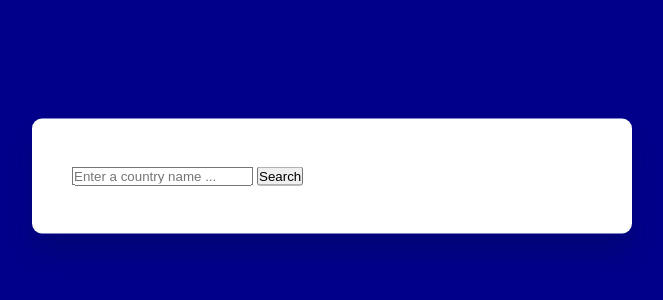
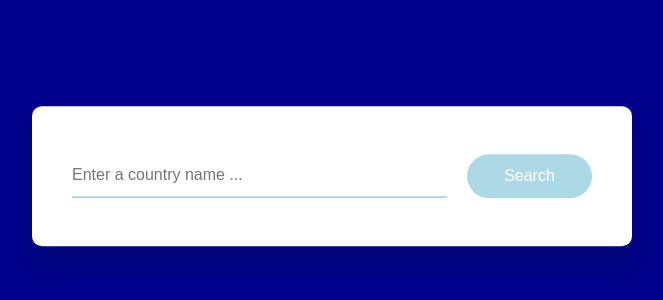
Before and after one commit to Bballplayer33/country-lookup, a plain HTML site: page index.html in a window 1280 px wide. Shown: the part 224-524 px from the top of the page, without its empty margins (308-971 px from the left). Drawn offline with Linux system fonts and the light colour scheme.

Commit message:
styling of input box

```diff
--- a/styles.css
+++ b/styles.css
@@ -20,3 +20,27 @@ body {
     border-radius: 0.62em;
     box-shadow: 0 1.25em 1.8em rgba(8, 21, 65, 0.25);
 }
+
+.search-wrapper {
+    display: grid;
+    grid-template-columns: 9fr 3fr;
+    gap: 1.25em;
+}
+
+.search-wrapper button {
+    font-size: 1em;
+    background-color: lightblue;
+    color: white;
+    padding: 0.8em 0;
+    border: none;
+    border-radius: 1.5em;
+}
+
+.search-wrapper input {
+    font-size: 1em;
+    padding: none;
+    border: none;
+    border-bottom: 2px solid lightblue;
+    outline: none;
+    color: darkblue;
+}
```
